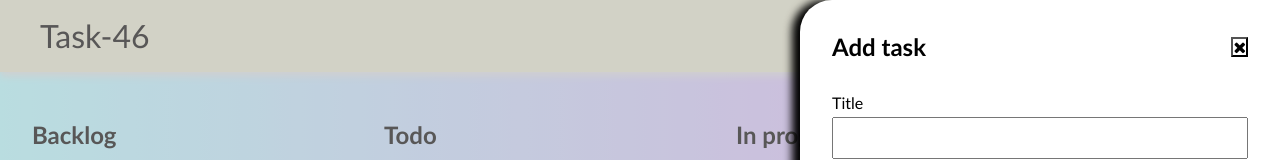
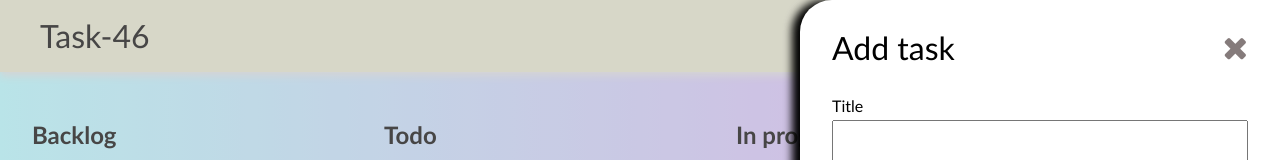
Before and after one commit to LaimaLP/Task-management, a website with bundled scripts: page index.html in a window 1280 px wide. Both pictures are taken after a click on the button "Add task". Shown: the top 160 px of the page. Built offline with nearby package versions, Linux system fonts and the light colour scheme.

Commit message:
aside button css

```diff
--- a/css/aside.css
+++ b/css/aside.css
@@ -1,56 +1,66 @@
-.aside{
-    position:fixed;
-   inset:0;
-    background-color: #c8c5c56f;
+.aside {
+  position: fixed;
+  inset: 0;
   z-index: 1;
   display: none;
 }
-.aside.show{
-    display:block;
-}
-.aside-bg{
-    width:100%;
-    height: 100%;
-    background-color: rgba(103, 104, 105, 0.028);
+
+.aside.show {
+  display: block;
 }
 
-.aside .aside-container{
+.aside-bg {
+  width: 100%;
+  height: 100%;
+  background-color: #c8c5c55a;
+
+}
+
+.aside .aside-container {
   display: flex;
   flex-direction: column;
-    gap:2rem;
-    width:100%;
+  gap: 2rem;
+
+  width: 100%;
   height: 100%;
   max-width: 30rem;
   background-color: white;
   position: absolute;
-    top:0;
+  top: 0;
   right: 0;
   border-radius: 2rem 0 0 2rem;
-    box-shadow: -0.5rem 0 0.5rem ;
-padding: 2rem
+  box-shadow: -0.5rem 0 0.5rem;
+  padding: 2rem;
 }
-.aside .aside-header{
+.aside .aside-header {
   display: flex;
   justify-content: space-between;
   align-items: center;
 }
-.fa-times{
+.aside .fa-times {
   font-size: 2rem;
+  background-color: transparent;
+  border: none;
+  color: rgb(133, 123, 123);
   cursor: pointer;
-    background-color: transparent;
-
 }
-.aside-content{
-
+.aside .fa-times:hover {
+  color: black;
+}
+.aside-content {
   max-height: calc(100vh-8rem);
   height: 20rem;
   overflow: auto;
 }
-.fa-times:hover{
-    color: #333
+.aside .aside-title{
+    font-size: 2rem;
+    line-height: 1em;
+    font-weight: normal;
+
 }
-@media(max-width: 50rem){
-    .aside-content{
+
+@media (max-width:60rem) {
+  .aside-container {
     border-radius: 0;
   }
 }
--- a/js/main.js
+++ b/js/main.js
@@ -1,9 +1,11 @@
 import { Todo } from "./Todo.js";
+
 const addTaskBtnDOM = document.getElementById("add_task");
+
 
 const asideDOM = document.getElementById("aside")
 const asideBackgroundDOM = asideDOM.querySelector(".aside-bg");
-const asideCloceBtnDOM = asideDOM.querySelector('.aside-header button');
+const asideCloseBtnDOM = asideDOM.querySelector('.aside-header button');
 
 if(addTaskBtnDOM && asideDOM){
     addTaskBtnDOM.addEventListener("click", ()=>{
@@ -14,7 +16,7 @@ if(addTaskBtnDOM && asideDOM){
         asideDOM.classList.remove("show");
     })
 
-    asideCloceBtnDOM.addEventListener("click", ()=>{
+    asideCloseBtnDOM.addEventListener("click", ()=>{
         asideDOM.classList.remove("show");
     })
 
```
Lines whose indentation alone changed are shown as unchanged.
